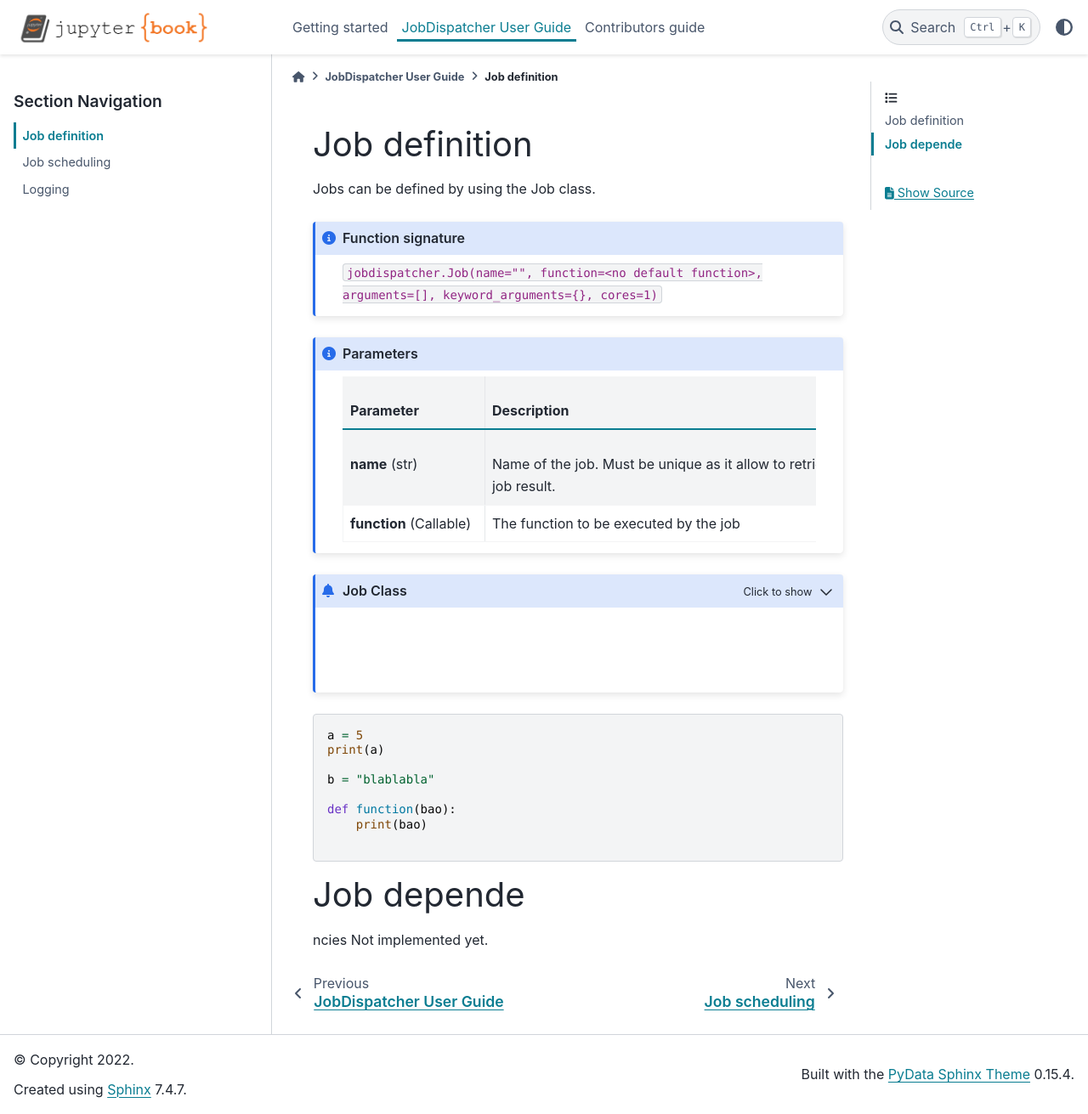
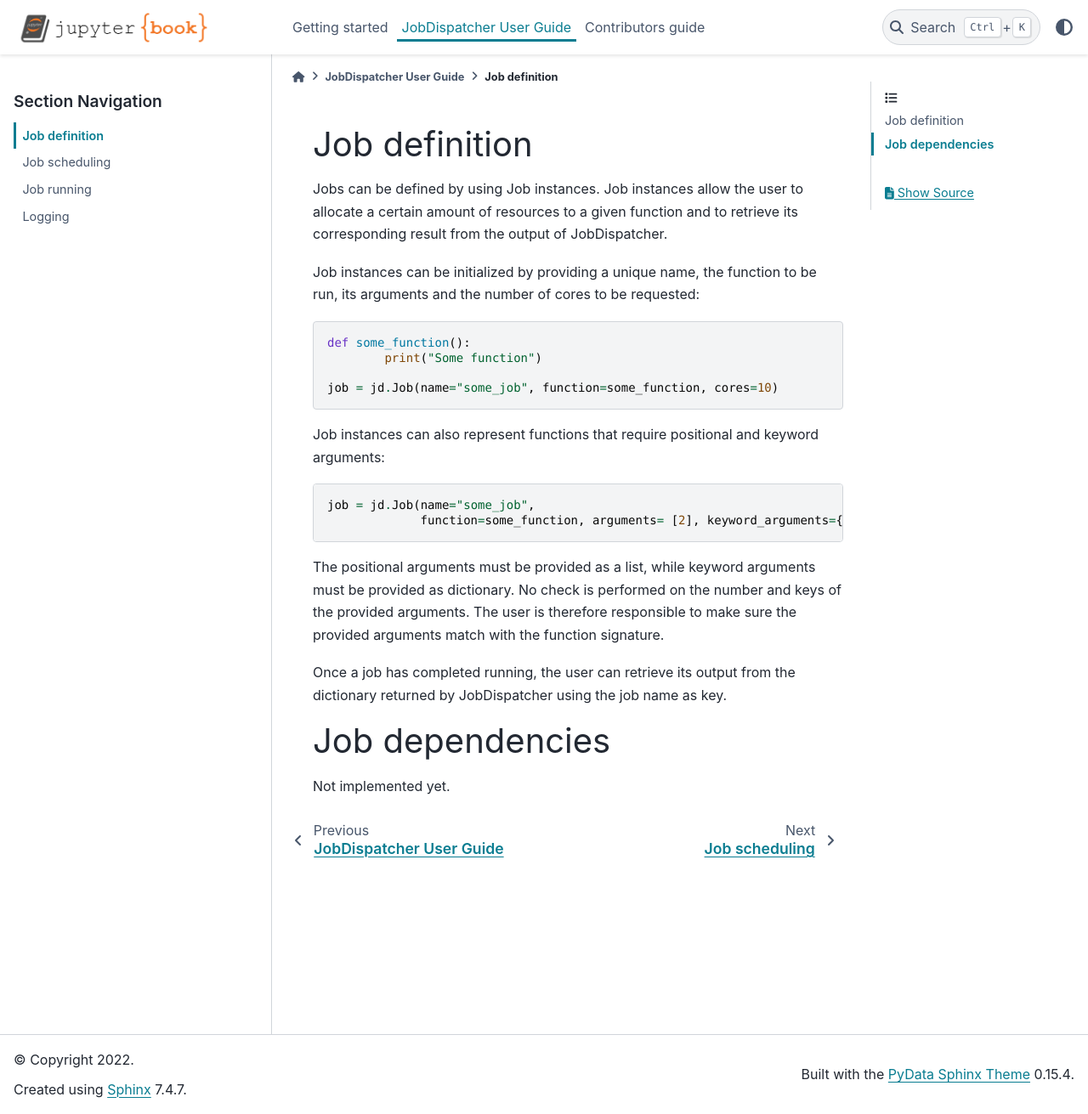
Before and after one commit to GES-compchem/job-dispatcher, a Jupyter Book: the page built from docs/user-guide/job-definition.md, in a window 1280 px wide and 1311 px high. Shown: the whole window at 85% size. Built offline with Jupyter Book 1.0.4 settings and Sphinx 7.4.7 and the PyData theme 0.15.4, drawn with Linux system fonts in a browser that asks for light colours; pages that are not in the unit, such as notebooks, are missing from menus.

Commit message:
Improved documentation

`````diff
--- a/docs/_toc.yml
+++ b/docs/_toc.yml
@@ -10,6 +10,9 @@ chapters:
      #- file: user-guide/intro
       - file: user-guide/job-definition
       - file: user-guide/job-scheduling
+      - file: user-guide/job-running
       - file: user-guide/logger
 - file: api-reference
+  sections:
+      - file: API/processor
 - file: contributors-guide
--- a/docs/user-guide/job-definition.md
+++ b/docs/user-guide/job-definition.md
@@ -1,42 +1,28 @@
 # Job definition
-Jobs can be defined by using the Job class.
+Jobs can be defined by using Job instances. Job instances allow the user to allocate a certain amount
+of resources to a given function and to retrieve its corresponding result from the output of JobDispatcher.
 
-% for styling tables see this link https://stackoverflow.com/questions/36121672/set-table-column-width-via-markdown/57420043#57420043?newreg=995a7ad145334227b4c84bbcba4b652f
-
-````{admonition} Function signature
-:class: note
-`jobdispatcher.Job(name="", function=<no default function>, arguments=[], keyword_arguments={}, cores=1)`
-````
-```{admonition} Parameters
-:class: note
-|<div style="width:150px">Parameter</div> | <div style="width:350px">Description</div>   |
-|---|---|
-| <div style="width:150px">**name** (str)</div>  | <div style="width:450px">Name of the job. Must be unique as it allow to retrieve the job result.</div>|
-| **function** (Callable) | The function to be executed by the job |
-```
-
-
-````{admonition} Job Class
-:class: dropdown
-```{eval-rst}
-.. autoclass:: jobdispatcher.processor.Job
-```
-````
+Job instances can be initialized by providing a unique name, the function to be run, its arguments and
+the number of cores to be requested:
 
 
 ```python
-a = 5
-print(a)
+def some_function():
+	print("Some function")
 
-b = "blablabla"
-
-def function(bao):
-    print(bao)
-
+job = jd.Job(name="some_job", function=some_function, cores=10)
 ```
 
+Job instances can also represent functions that require positional and keyword arguments:
+```
+job = jd.Job(name="some_job",
+             function=some_function, arguments= [2], keyword_arguments={a: '5'}, cores=10)
+```
 
+The positional arguments must be provided as a list, while keyword arguments must be provided as dictionary. No check is performed on the
+number and keys of the provided arguments. The user is therefore responsible to make sure the provided arguments match with the function signature.
 
-# Job depende
-ncies
+Once a job has completed running, the user can retrieve its output from the dictionary returned by JobDispatcher using the job name as key.
+
+# Job dependencies
 Not implemented yet.
`````
Also changed, not shown: docs/API/processor.md (added, +6 -0 lines), docs/getting-started.md (+5 -5 lines), docs/user-guide/intro.md (+2 -1 lines), docs/user-guide/job-running.md (added, +20 -0 lines), docs/user-guide/job-scheduling.md (+5 -0 lines), docs/API/engine.md (added), docs/API/job_balancers.md (added), docs/API/jobs.md (added).
